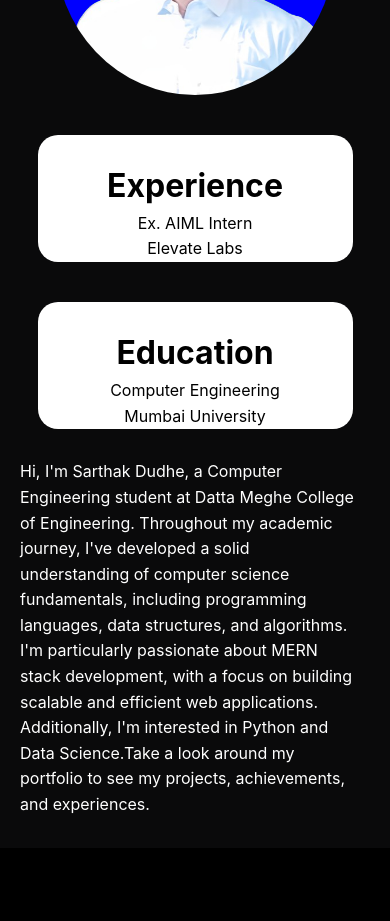
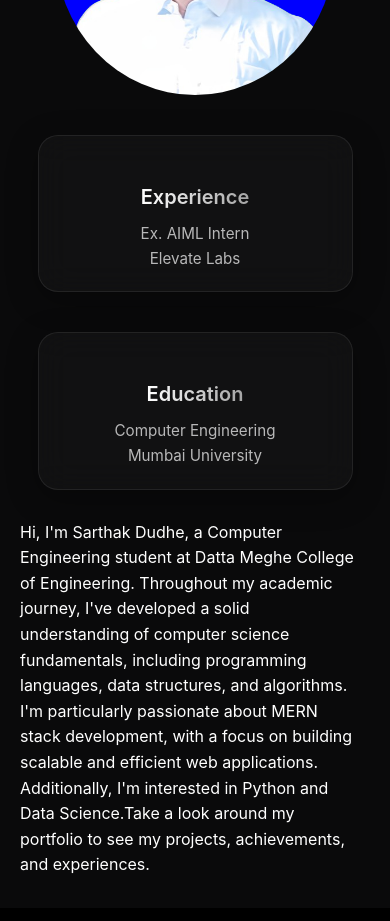
Before and after one commit to SarthakDudhe/Portfolio-Sarthak, a React (Vite) app in the folder my-app/: page / in a window 390 px wide. Shown: the part 1160-2081 px from the top of the page. Built offline with nearby package versions, Linux system fonts and the light colour scheme.

Commit message:
feat: add CSS styles for About section including responsive design layouts

```diff
--- a/my-app/src/components/About.css
+++ b/my-app/src/components/About.css
@@ -40,17 +40,47 @@ align-items: center;
 }
 
 .education{
-    height: 150px;
+    display: flex;
+    flex-direction: column;
+    height: 160px;
     width: 300px;
-    background-color: #fff;
+    background: rgba(255, 255, 255, 0.03);
+    border: 1px solid rgba(255, 255, 255, 0.08);
+    backdrop-filter: blur(16px);
+    -webkit-backdrop-filter: blur(16px);
     margin-left: 70px;
     margin-top: 104px;
-    border-radius: 50px 50px 50px 50px ;
-    color: rgb(0, 0, 0);
+    border-radius: 24px;
+    color: #ffffff;
     align-items: center;
     justify-content: center;
     text-align: center;
+    padding: 20px;
+    box-shadow: 0 8px 32px 0 rgba(0, 0, 0, 0.3);
+    transition: all 0.3s cubic-bezier(0.4, 0, 0.2, 1);
+}
 
+.education:hover {
+    transform: translateY(-5px);
+    background: rgba(255, 255, 255, 0.06);
+    border-color: rgba(255, 255, 255, 0.2);
+    box-shadow: 0 12px 40px 0 rgba(0, 0, 0, 0.5);
+}
+
+.education h1 {
+    font-size: 1.25rem;
+    font-weight: 600;
+    margin-bottom: 8px;
+    background: linear-gradient(90deg, #ffffff, #a5a5a5);
+    -webkit-background-clip: text;
+    -webkit-text-fill-color: transparent;
+}
+
+.education p {
+    font-size: 0.95rem;
+    color: rgba(255, 255, 255, 0.7);
+    line-height: 1.4;
+    margin: 2px 0;
 }
 .twocard{
     display: flex;
```
